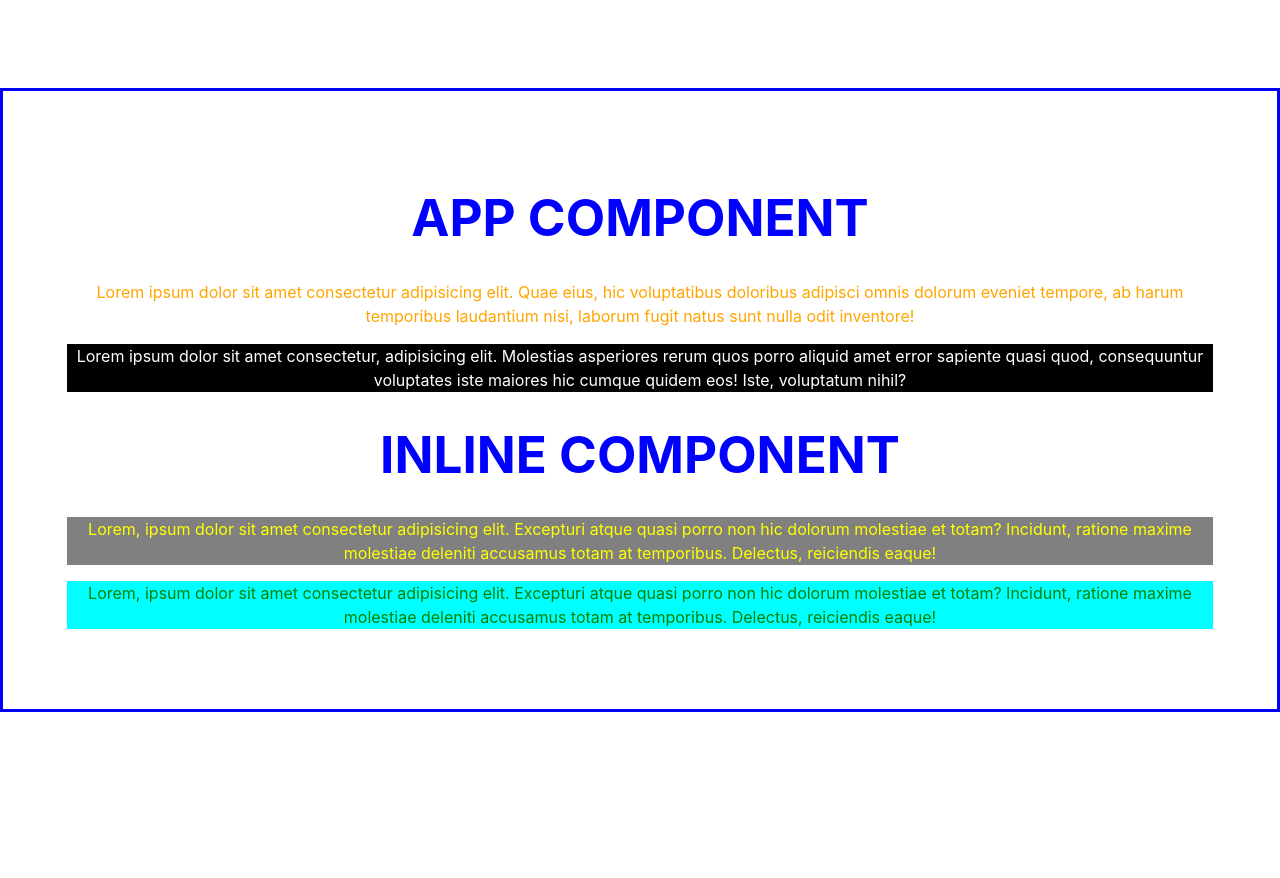
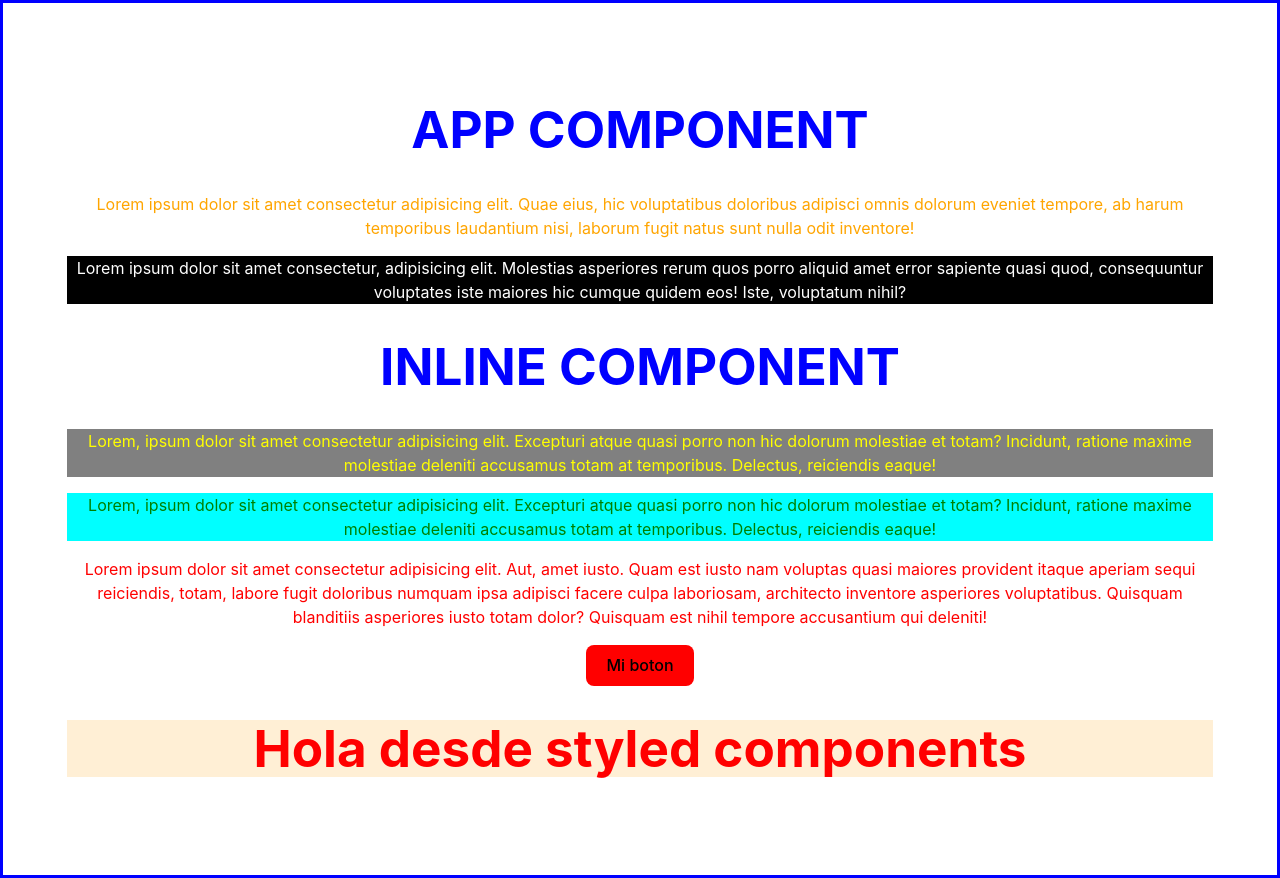
Before and after one commit to manutj/web-necodex-a, a React (Vite) app in the folder intro_frontend/react-app/mi-app-react-vite/: page / in a window 1280 px wide. Before the commit the page ends 800 px from the top, so only its background shows below. Built offline with nearby package versions, Linux system fonts and the light colour scheme.

Commit message:
JSS Styles y Styled Components

```diff
--- a/intro_frontend/react-app/mi-app-react-vite/package.json
+++ b/intro_frontend/react-app/mi-app-react-vite/package.json
@@ -11,7 +11,9 @@
   },
   "dependencies": {
     "react": "^18.2.0",
-    "react-dom": "^18.2.0"
+    "react-dom": "^18.2.0",
+    "react-jss": "^10.10.0",
+    "styled-components": "^6.1.8"
   },
   "devDependencies": {
     "@types/react": "^18.2.64",
--- a/intro_frontend/react-app/mi-app-react-vite/src/components/InlineStyle.jsx
+++ b/intro_frontend/react-app/mi-app-react-vite/src/components/InlineStyle.jsx
@@ -1,9 +1,26 @@
 import React from 'react'
 import '../inline.css'
+import {createUseStyles} from 'react-jss'
+import styled from 'styled-components'
+
+const styles = createUseStyles({
+  paragraph:{
+    color:'red',
+  },
+  button:{backgroundColor:'red'}
+})
+
 
 const InlineStyle = () => {
+
+  const classes = styles()
+
+  const Myh1 = styled.h1`
+  color:red;
+  background-color: papayawhip;
+  `;
+
     //PODEMOS DECALARAR LOS ESTILOS DENTRO DE UN OBJETO PARA LUEGO USARLOS EN CUALQUIER ELEMENTO DEL RETURN
-
     const bandera = false
     const pStyle={
         color:bandera ? 'green' : 'yellow', // ESTILOS CONDICIONALES
@@ -22,6 +39,10 @@ const InlineStyle = () => {
         backgroundColor:'aqua'
         }}>
         Lorem, ipsum dolor sit amet consectetur adipisicing elit. Excepturi atque quasi porro non hic dolorum molestiae et totam? Incidunt, ratione maxime molestiae deleniti accusamus totam at temporibus. Delectus, reiciendis eaque!</p>
+
+        <p className={classes.paragraph}>Lorem ipsum dolor sit amet consectetur adipisicing elit. Aut, amet iusto. Quam est iusto nam voluptas quasi maiores provident itaque aperiam sequi reiciendis, totam, labore fugit doloribus numquam ipsa adipisci facere culpa laboriosam, architecto inventore asperiores voluptatibus. Quisquam blanditiis asperiores iusto totam dolor? Quisquam est nihil tempore accusantium qui deleniti!</p>
+        <button className={classes.button}>Mi boton</button>
+        <Myh1>Hola desde styled components</Myh1>
     </div>
   )
 }
--- a/intro_frontend/react-app/mi-app-react-vite/src/components/PokemonInfo.jsx
+++ b/intro_frontend/react-app/mi-app-react-vite/src/components/PokemonInfo.jsx
@@ -1,5 +1,6 @@
 import { useState, useEffect } from "react"
 
+// ASIGNAMOS UN VALOR POR DEFECTO AL PROP NAME EN CASO NO SE ENVIE NINGUN VALOR PARA ESTE EN EL COMPONENETE APP.JSX
 const PokemonInfo = ({name = 'ditto'}) => {
 
     const [pokemonInfo, setPokemonInfo] = useState(null)
@@ -11,9 +12,10 @@ const PokemonInfo = ({name = 'ditto'}) => {
         .then(pokemon=>setPokemonInfo(pokemon))
         .then(console.log(pokemonInfo))
       },2000)
-    }, [name])
+    }, [name]) //ESTAS INSTRUCCIONES SOLO SE EJECUTARAN CUANDO EL EL VALOR DEL PROP NAME CAMBIE
 
   return (
+    //RENDERIZADO CONDICIONAL DEPENDIENDO SI TRAE INFORMACION EL ESTADO POKEMONINFO
     pokemonInfo ? (
     <span>El ID del pokemon es {pokemonInfo.id} y su nombre es {pokemonInfo.name}</span>
     ) : (
```
Also changed, not shown: 1 other file (tests, documents, lock files or other folders).
